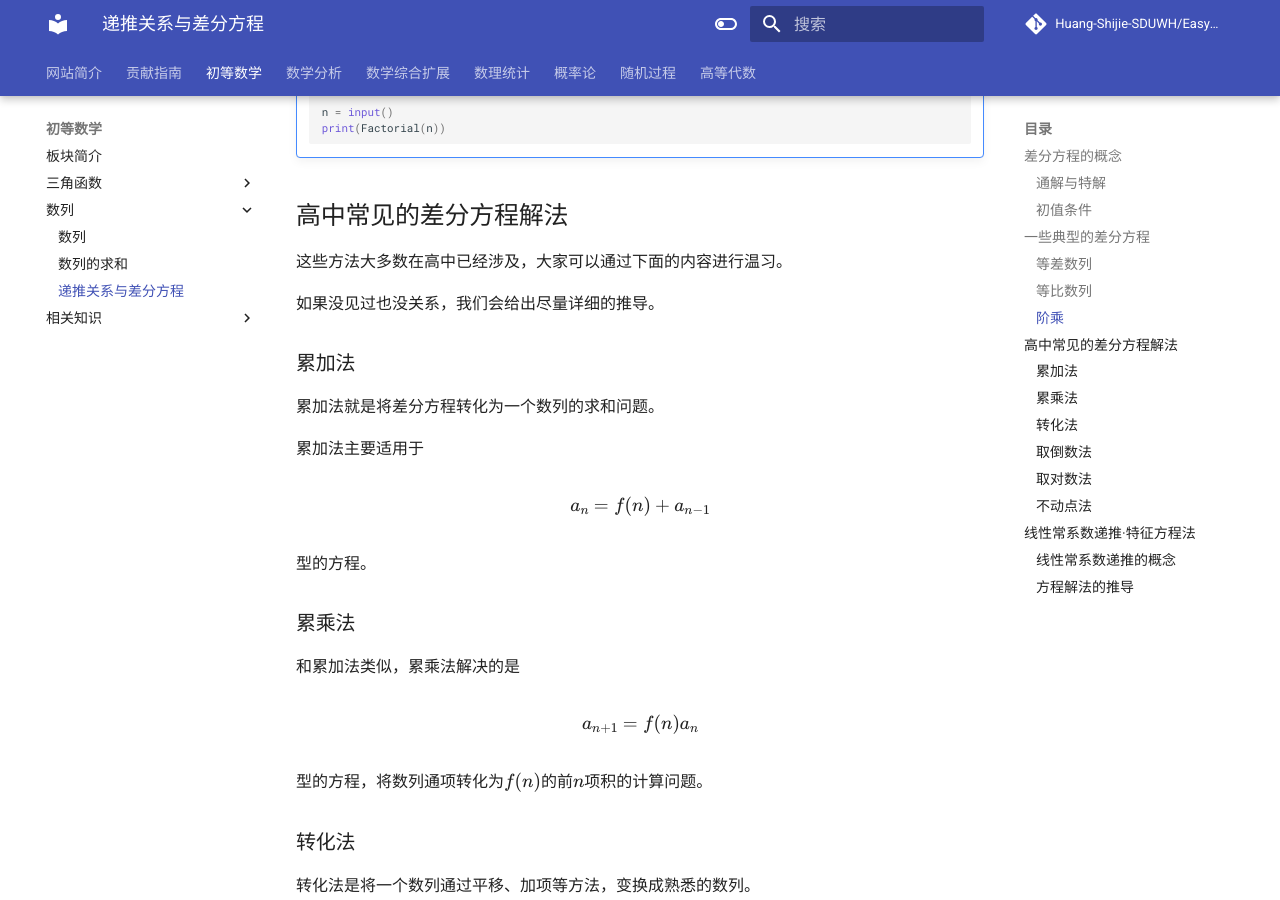
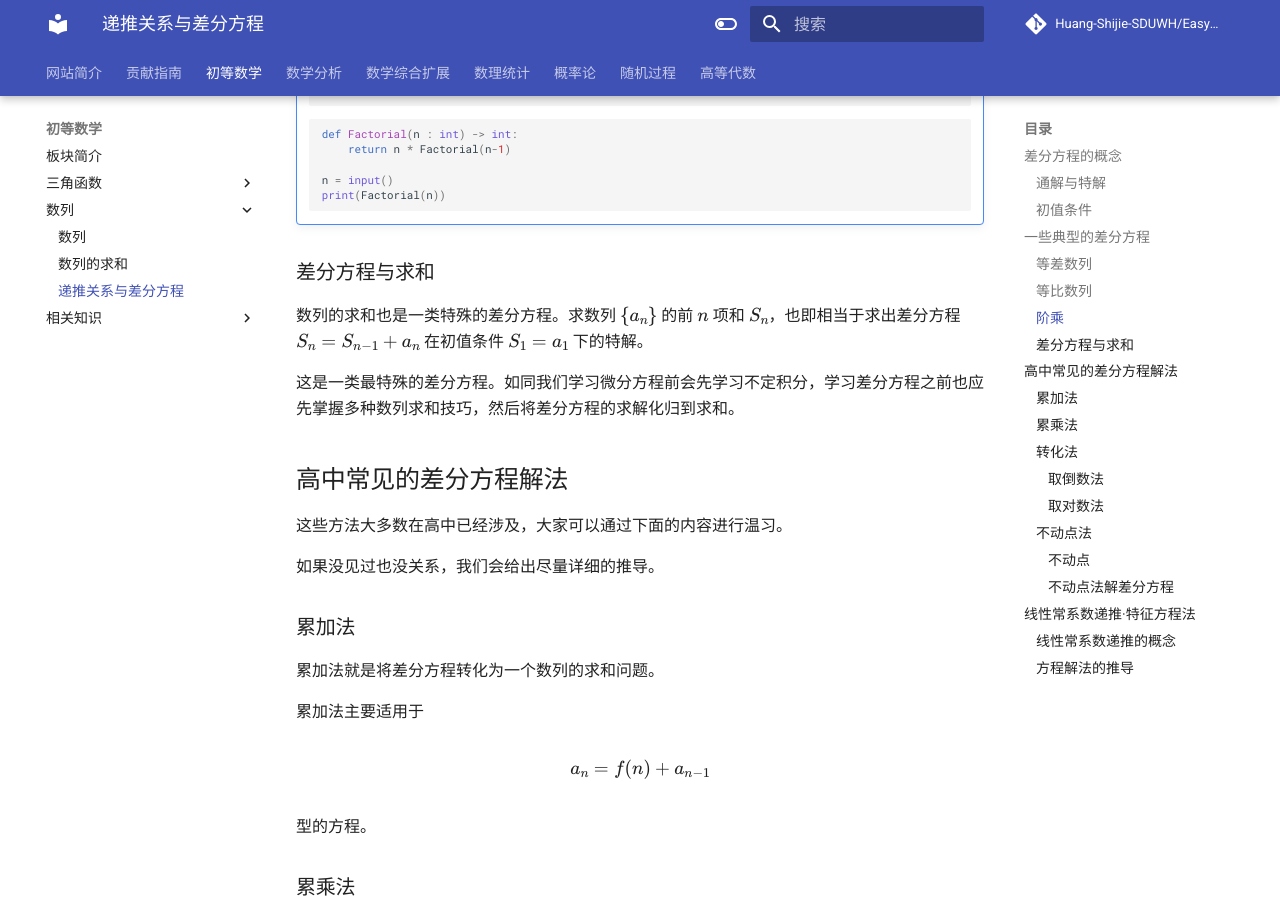
Before and after one commit to Easymath-wiki/Easymath-wiki, an MkDocs documentation site: the page built from docs/初等数学/数列/03递推关系与差分方程.md, in a window 1280 px wide and 900 px high, scrolled down 1866 px. Built offline with MkDocs 1.6.1 and Material for MkDocs 9.7.7, drawn with Linux system fonts in a browser that asks for light colours; formulas are drawn with MathJax 3; comment, search, counter and statistics services are not loaded; some of the changed text lies outside the part shown.

Commit message:
Update recurrence relations

````diff
--- a/docs/初等数学/数列/03递推关系与差分方程.md
+++ b/docs/初等数学/数列/03递推关系与差分方程.md
@@ -10,7 +10,7 @@
 
 !!! Tip
 
-    并不是所有的差分方程都可以给出初等解或者解析解。一个很显然的例子就是阶乘：定义数列$a_0 = 1$，$a_{n+1} = na_n$，那么这个数列就是阶乘数列$a_n = n!$，但阶乘并不是初等函数（阶乘在实数上的延拓是Gamma函数，但Gamma函数并非初等函数）。
+    并不是所有的差分方程都可以给出初等解或者解析解。一个很显然的例子就是阶乘：定义数列$a_0 = 1$，$a_{n+1} = na_n$，那么这个数列就是阶乘数列$a_n = n!$，但阶乘并不是初等函数（阶乘在实数上的延拓是 Gamma 函数，但 Gamma 函数并非初等函数）。
 
     如果将数列的求和类比成积分，那么差分方程就应该对应微积分的微分方程。很多微分方程和差分方程都无法用解析解表示。
 
@@ -24,6 +24,8 @@
 
 这个条件的作用之一就是从通解得出满足给定条件的特解。
 
+最常见的初值条件就是已知前几项 $a_1, \dots, a_k$ 的值。
+
 ## 一些典型的差分方程
 
 ### 等差数列
@@ -34,9 +36,9 @@
 a_n - a_{n-1} = d;
 $$
 
-这是一个典型的差分方程，在第一节中我们已经用数学归纳法证明了等差数列的通项为$a_n = a_1 + d(n-1)$。
+这是一个典型的差分方程，在第一节中我们已经用数学归纳法证明了等差数列的通项为 $a_n = a_1 + d(n-1)$。
 
-这里我们用$a_1$表示了通项，实际上暗含了$a_1$已知的假设。也就是说，$a_1$是这个方程的初值条件。
+这里我们用 $a_1$ 表示了通项，实际上暗含了 $a_1$ 已知的假设。也就是说，$a_1$ 是这个方程的初值条件。
 
 ### 等比数列
 
@@ -74,6 +76,12 @@
     n = input()
     print(Factorial(n))
     ```
+
+### 差分方程与求和
+
+数列的求和也是一类特殊的差分方程。求数列 $\{a_n\}$ 的前 $n$ 项和 $S_n$，也即相当于求出差分方程 $S_n = S_{n - 1} + a_n$ 在初值条件 $S_1 = a_1$ 下的特解。
+
+这是一类最特殊的差分方程。如同我们学习微分方程前会先学习不定积分，学习差分方程之前也应先掌握多种数列求和技巧，然后将差分方程的求解化归到求和。
 
 ## 高中常见的差分方程解法
 
@@ -201,9 +209,13 @@
 
         其中$A, B$为常数，由初值条件确定。
 
-### 取倒数法
+#### 取倒数法
 
-### 取对数法
+这是一种特殊的转化法，通过取倒数转化为已知递推数列。
+
+#### 取对数法
+
+这也是一种特殊的转化法，通过取对数来转化。
 
 ### 不动点法
 
@@ -215,9 +227,23 @@
 
 型的数列。
 
-$$
+#### 不动点
 
-$$
+一个函数 $f(x)$ 的**不动点**指的是满足 $f(x) = x$ 的数 $x$。对于一阶递推关系 $x_n = f(x_{n - 1})$，可以定义其不动点为 $f(x)$ 的不动点。
+
+直观上看，“不动点”就是经过函数 $f$ 作用之后不改变位置的点，对于数列也就是递推中不变的点。
+
+??? Notation "不动点与数列极限"
+
+    如果 $f$ 为连续函数，递推关系 $x_n = f(x_{n - 1})$ 所确定的数列 $\{ x_n \}$ 收敛，则其极限必定为不动点。
+
+    这一性质是显然的，设 $x$ 为极限值，对 $x_n = f(x_{n - 1})$ 两边取极限就得到 $x = f(x)$，因此 $x$ 是不动点。
+
+    利用这一性质，我们可以先用单调有界法、压缩法、Cauchy 收敛原理等方法证明数列收敛，然后再利用不动点求出数列的极限。
+
+#### 不动点法解差分方程
+
+（待补充）
 
 ## 线性常系数递推·特征方程法
 
````
